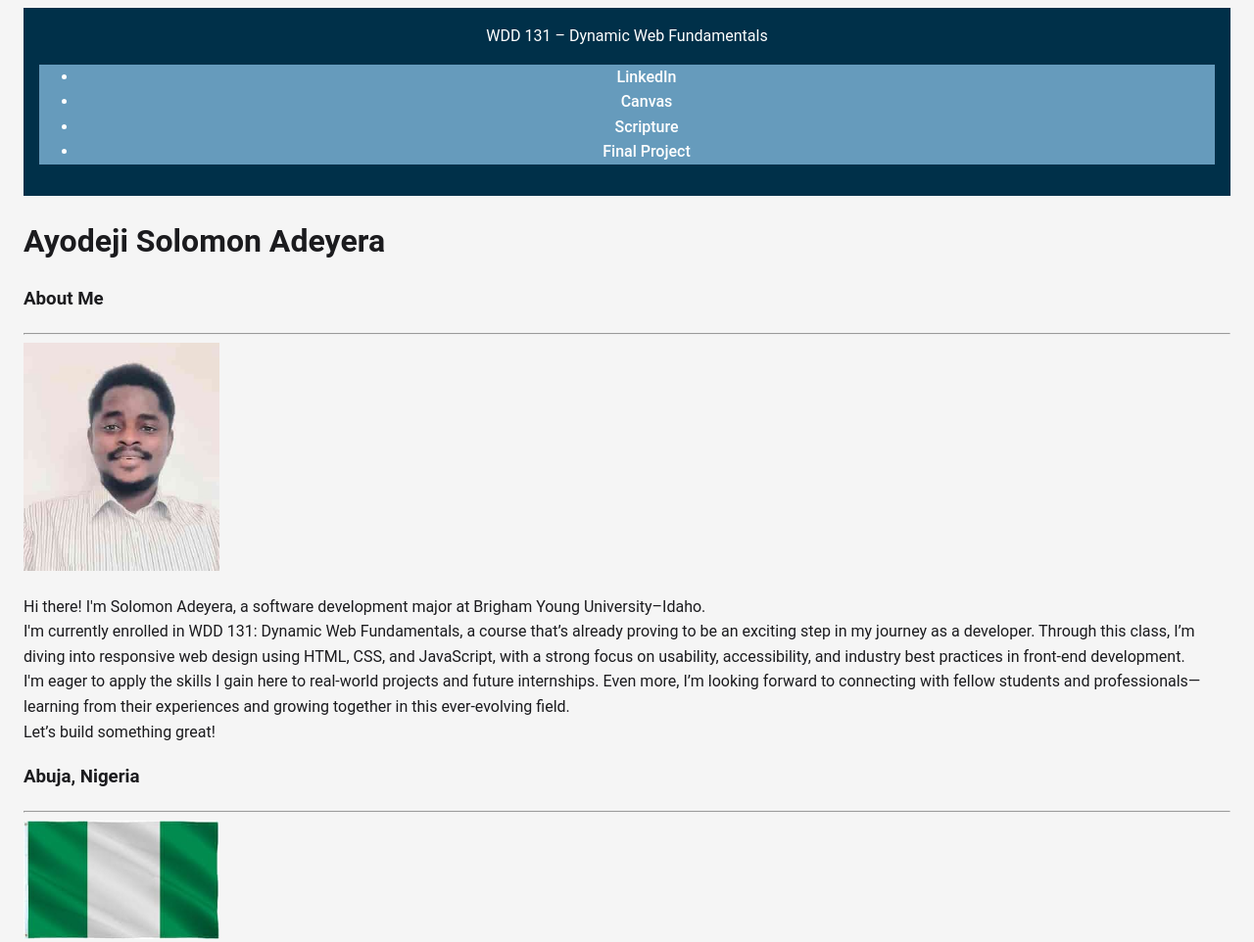
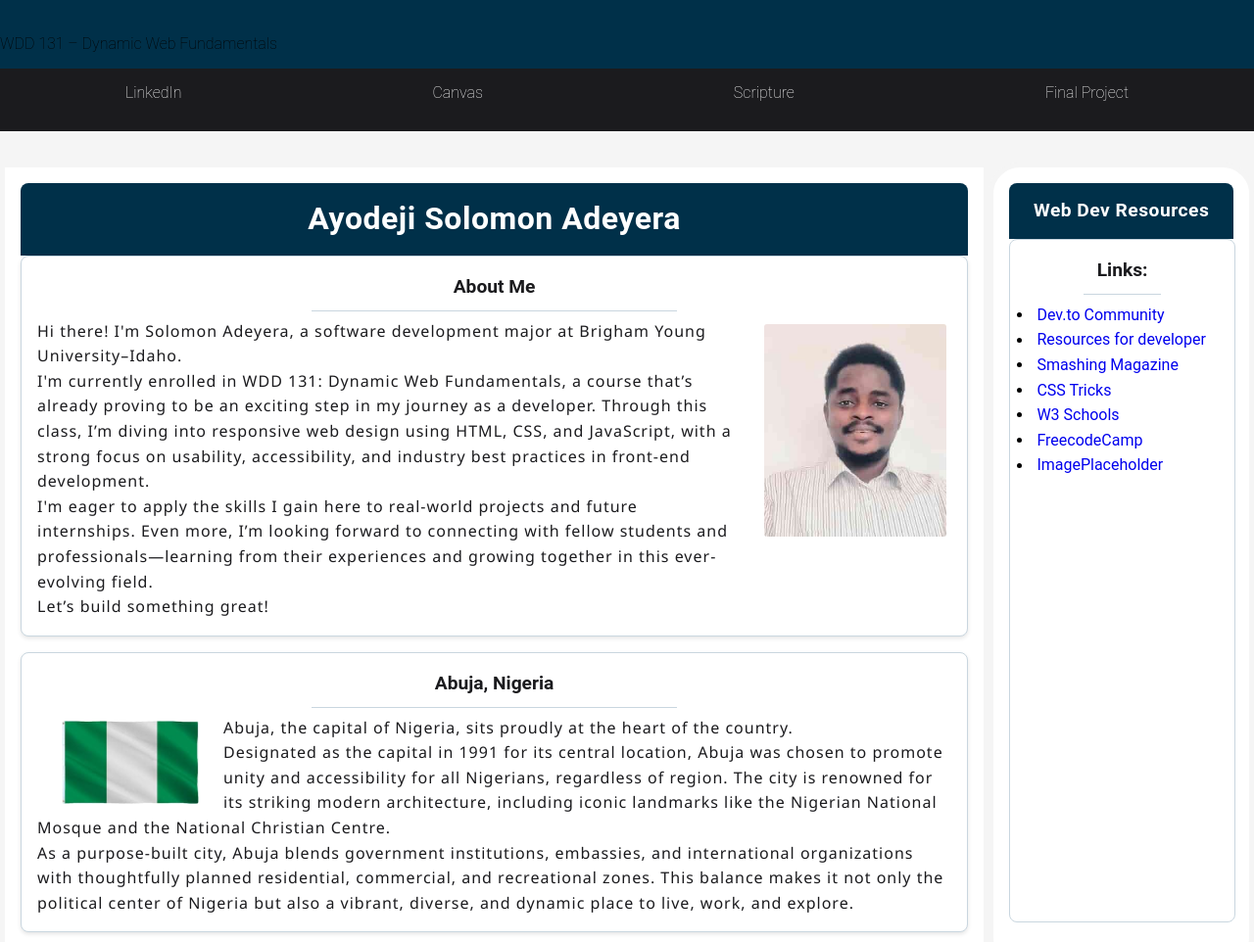
Before and after one commit to ayoadeyera/wdd131, a plain HTML site: page index.html in a window 1280 px wide. Shown: the top 962 px of the page at 98% size. Drawn offline with Linux system fonts and the light colour scheme.

Commit message:
Base reload

```diff
--- a/styles/base.css
+++ b/styles/base.css
@@ -11,75 +11,243 @@
     --text-light: #FFFFFF;          /* White */
     --background-light: #F5F5F5;    /* Light Gray */
 }
+
+/* =========================
+   Global Reset & Base Styles
+========================= */
+* {
+    margin: 0;
+    padding: 0;
+}
+
 body {
     font-family: "Roboto", sans-serif;
+    font-weight: 400;
+    font-size: 16px;
+    line-height: 1.6;
+    display: grid;
+    height: 50%;
     background-color: var(--background-light);
-    color: var(--text-dark);
-    line-height: 1.6;
-    padding: 0 1rem;
+    grid-template: auto 1fr auto / 300px 1fr auto;
 }
 
-header {
-    background-color: var(--primary-color);
-    color: var(--text-light);
-    padding: 1rem;
-    text-align: center;
+/* =========================
+   Typography
+========================= */
+h1, h2 {
+    letter-spacing: 0.5px;
+    line-height: 1.3;
 }
 
 h1 {
+    text-align: center;
+    color: var(--text-light);
+    background-color: var(--primary-color);
     font-size: 2rem;
-    margin-bottom: 0.5rem;
+    font-weight: 600;
+    padding: 1rem;
+    border-radius: 0.5rem 0.5rem 0 0;
+    max-width: 93.75rem;
 }
 
-nav {
-    background-color: var(--secondary-color);
+h2 {
+    text-align: center;
+    color: var(--text-light);
+    font-size: 1.2rem;
+    font-weight: 600;
+    font-family: "Roboto", sans-serif;
+    background-color: var(--primary-color);
+    padding: 1rem;
+    border-radius: 0.5rem 0.5rem 0 0;
+    max-width: 93.75rem;
 }
 
-nav a {
-    color: var(--text-light);
-    padding: 1em;
-    text-decoration: none;
-    font-weight: 500;
+h3 {
+    text-align: center;
+    color: var(--text-dark);
+    font-size: 1.2rem;
+    font-weight: 600;
+        }
+
+
+/* =========================
+   Header & Navigation
+========================= */
+header {
+    font-weight: 100;
+    background: var(--primary-color);
+    padding: 2rem 0;
+    grid-column: 1 / 4;
+    height: 35%;
 }
 
-nav a:hover,
-nav a.active {
-    background-color: var(--highlight-color);
-    color: var(--text-light);
+.navigation {
+    list-style: none;
+    display: flex;
+    flex-wrap: wrap;
+    background-color: var(--text-dark);
+    align-items: center;
+    margin-top: 0.8rem;
 }
 
-.gallery {
-    display: grid;
-    grid-template-columns: 1fr;
-    gap: 1rem;
-    margin-top: 2rem;
+.navigation li {
+    flex: 1 1 auto;
 }
 
-.gallery figure {
-    background-color: var(--accent-color);
-    border-radius: 8px;
-    overflow: hidden;
-    box-shadow: 0 2px 5px rgba(0,0,0,0.1);
+.navigation a {
+    font-size: 1rem;
+    min-height: 2.5rem;
+    display: block;
+    color: var(--text-light);
+    padding: 0.75rem;
+    text-decoration: none;
+    text-align: center;
+    transition: all 0.3s ease-in-out;
 }
 
-.gallery img {
-    width: 100%;
-    height: auto;
-    display: block;
+.navigation a:hover {
+    transform: scale(1.1);
+    font-weight: 700;
+    color: var(--highlight-color);
+    font-size: 1.2rem;
 }
 
-.gallery figcaption {
-    padding: 0.5rem;
-    text-align: center;
-    font-size: 0.9rem;
-    color: var(--text-dark);
-    background-color: var(--muted-color);
+/* =========================
+   Main Content Area
+========================= */
+main {
+    grid-column: 1 / 3;
+    background-color: var(--text-light);
+    border: 5px solid var(--background-light);
+    max-width: 1200px;
+    margin: 0 auto;
+    padding: 1rem;
 }
 
+/* =========================
+   Cards (About Me & Location)
+========================= */
+.card1,
+.card2 {
+    max-width: 100%;
+    margin-bottom: 1rem;
+    padding: 1rem;
+    background-color: var(--text-light);
+    border-radius: 0.5rem;
+    box-shadow: 0 2px 4px rgba(0, 0, 0, 0.1);
+    border: 1px solid var(--muted-color);
+    align-items: center;
+}
+
+.card1 p,
+.card2 p {
+    font-family: 'Segoe UI', Tahoma, Geneva, Verdana, sans-serif;
+    margin-top: 1px;
+    letter-spacing: 1px;
+    color: var(--text-dark);
+    font-size: 1rem;
+}
+
+.card1 img,
+.card2 img {
+    padding: 5px;
+    height: auto;
+    border-radius: 0.5rem;
+    object-fit: cover;
+}
+
+.card1 img {
+    float: right;
+    margin: 0 0 20px 20px;
+    width: 20%;
+}
+
+.card2 img {
+    float: left;
+    width: 15%;
+    margin: 0 20px 0 20px;
+}
+
+.card2 h1 {
+    color: var(--text-dark);
+    font-weight: 600;
+    justify-content: center;
+    margin-top: 5px;
+}
+
+/* =========================
+   Sidebar
+========================= */
+.right-sidebar {
+    background-color: var(--text-light);
+    border: 5px solid var(--background-light);
+    border-radius: 2rem;
+    grid-column: 3 / 4;
+    max-width: 1200px;
+    margin: 0 auto;
+    padding: 1rem;
+}
+
+.right-sidebar h2 {
+    background-color: var(--primary-color);
+    border-radius: 0.5rem 0.5rem 0 0;
+    max-width: 93rem;
+    padding: 1rem;
+}
+
+.card3 {
+
+    padding: 1rem;
+    background-color: var(--text-light);
+    border-radius: 0.5rem;
+    width: 86%;
+    height: 85%;
+    border: 1px solid var(--muted-color);
+}
+
+.card3 li {
+    margin: 0 0.5rem;
+}
+
+.card3 a {
+    text-decoration: none;
+    padding: 0.2rem;
+    transition: color 0.3s ease;
+}
+
+.card3 a:hover {
+    color: var(--highlight-color);
+    font-weight: 600;
+}
+
+hr {
+    border: 0;
+    border-top: 1px solid var(--muted-color);
+    margin: 0.5rem auto;
+    width: 40%;
+}
+/* =========================
+   Footer
+========================= */
 footer {
-    background-color: var(--primary-color);
-    color: var(--text-light);
+    background: var(--primary-color);
     padding: 1rem;
     text-align: center;
+    color: var(--text-light);
     margin-top: 2rem;
+    grid-column: 1 / 4;
 }
+
+footer p {
+    margin: 0.5rem 0;
+    font-family: 'Segoe UI', Tahoma, Geneva, Verdana, sans-serif;
+    letter-spacing: 0.5px;
+    font-size: 1rem;
+    font-weight: 400;
+}
+
+.modification {
+    font-style: italic;
+    font-size: 0.8rem;
+    color: var(--highlight-color);
+}
--- a/styles/temples.css
+++ b/styles/temples.css
@@ -36,10 +36,10 @@ header {
 
 h1 {
     font-size: 2rem;
-    margin-bottom: 0.5rem;
+
 }
 
-
+/* Navigation styles */
 nav {
     background-color: var(--primary-color);
 }
@@ -52,22 +52,23 @@ nav ul {
 
 nav a {
     display: block;
-    color: var(--background-light);
+    color: var(--text-light);
     text-align: center;
     padding: 1em;
     text-decoration: none;
     font-size: large;
     font-size: larger;
+
 }
 
 nav a:hover {
-    text-decoration: underline double;
-    background-color: #7e57c2;
-    color: #fff;
+    color: var(--highlight-color);
+
 }
 
 .active {
-    color: yellow;
+    color: var(--secondary-color);
+    background-color: var(--text-dark);
 }
 
 /* mobile ** small view navigation **/
```
Also changed, not shown: 8 other files.
